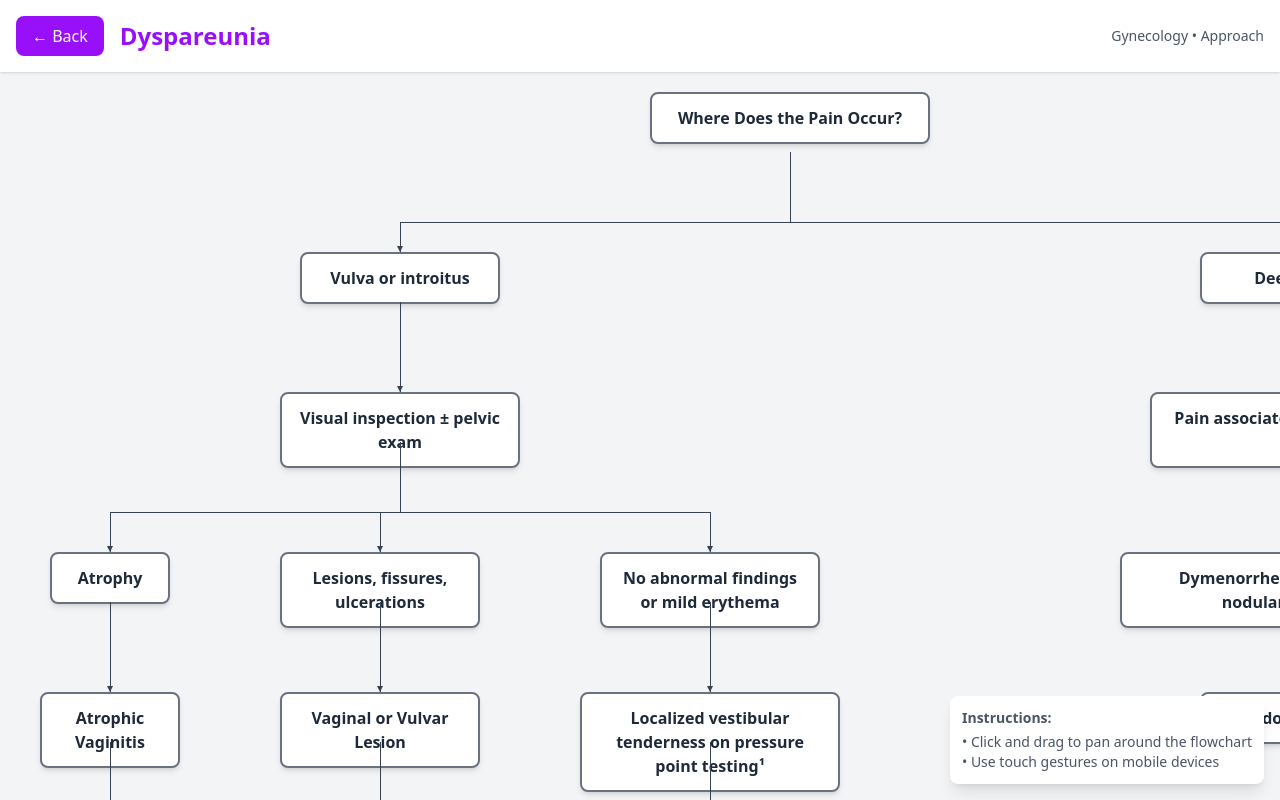
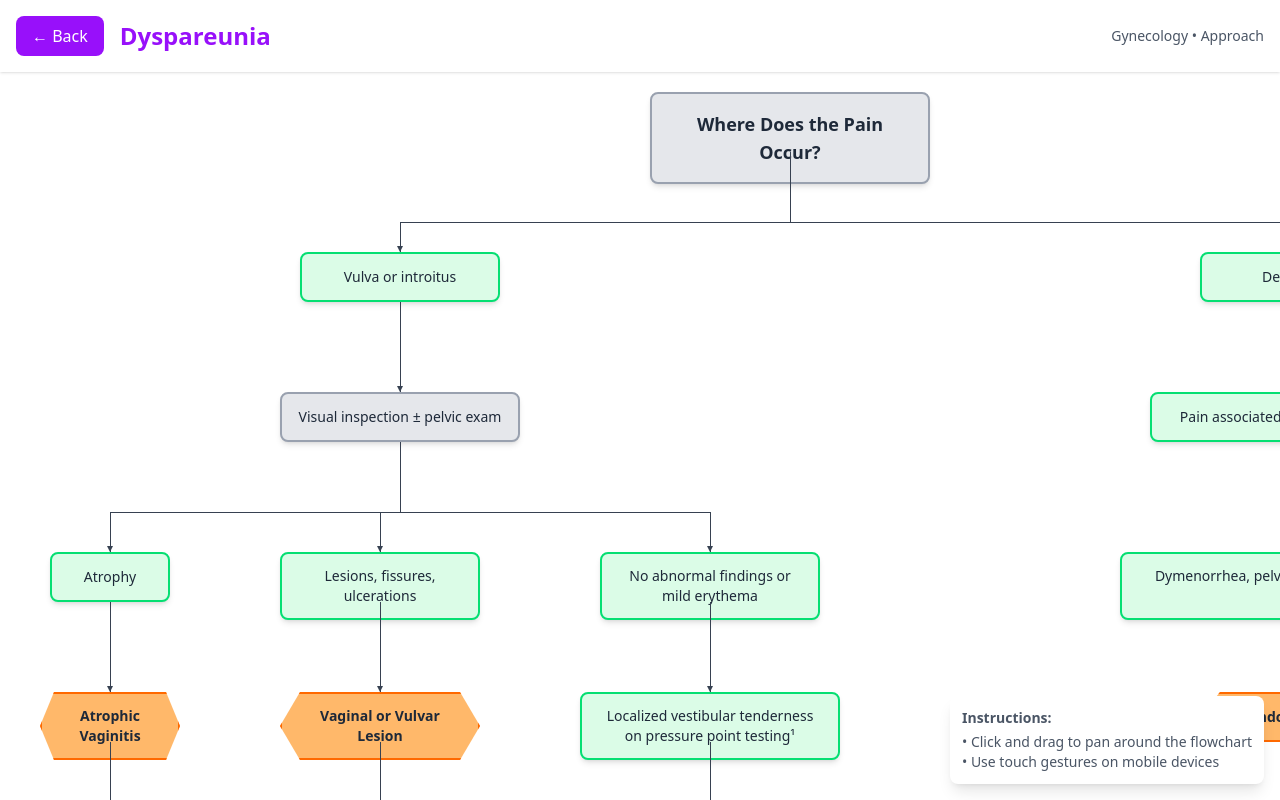
Before and after one commit to 7r3a2/Mbha, a Next.js app: page /approach/obs-gyne/gynecology/dyspareunia in a window 1280 px wide. Built offline with nearby package versions, Linux system fonts and the light colour scheme.

Commit message:
new chart

```diff
--- a/app/approach/obs-gyne/gynecology/dyspareunia/page.tsx
+++ b/app/approach/obs-gyne/gynecology/dyspareunia/page.tsx
@@ -1,43 +1,28 @@
 'use client';
 
-import React, { useRef, useEffect, useState } from "react";
+import React, { useRef, useState } from "react";
 import Head from "next/head";
 
-// Box component that matches the image exactly
-const FlowchartBox = ({
-  title,
-  children,
-  className = "",
-  style = {}
-}: {
-  title: string;
-  children?: React.ReactNode;
-  className?: string;
-  style?: React.CSSProperties;
-}) => (
+// Main title box component (Gray)
+const TitleBox = ({ title, style = {} }: { title: string; style?: React.CSSProperties }) => (
   <div
-    className={`
-      border-2 border-gray-500 bg-white px-4 py-3 text-center
-      rounded-lg shadow-md text-base font-medium text-gray-800
-      ${className}
-    `}
+    className="bg-gray-200 border-2 border-gray-400 px-6 py-4 text-center rounded-lg shadow-md text-lg font-bold text-gray-800"
     style={{
-      minHeight: '50px',
+      minHeight: '60px',
       display: 'flex',
-      flexDirection: 'column',
+      alignItems: 'center',
       justifyContent: 'center',
       ...style
     }}
   >
-    <div className="text-base font-semibold">{title}</div>
-    {children && <div className="mt-1">{children}</div>}
+    {title}
   </div>
 );
 
-// Red reference box component
-const ReferenceBox = ({ text, style = {} }: { text: string; style?: React.CSSProperties }) => (
+// Decision/Question box component (Gray)
+const DecisionBox = ({ title, style = {} }: { title: string; style?: React.CSSProperties }) => (
   <div
-    className="bg-red-300 border-2 border-gray-500 px-4 py-3 text-center rounded-lg text-base font-semibold text-black shadow-md"
+    className="bg-gray-200 border-2 border-gray-400 px-4 py-3 text-center rounded-lg shadow-md text-sm font-medium text-gray-800"
     style={{
       minHeight: '50px',
       display: 'flex',
@@ -46,11 +31,72 @@ const ReferenceBox = ({ text, style = {} }: { text: string; style?: React.CSSPro
       ...style
     }}
   >
-    {text}
+    {title}
   </div>
 );
 
-// Vertical line component - matching image style
+// Symptom/Finding box component (Light Green)
+const FindingBox = ({ title, style = {} }: { title: string; style?: React.CSSProperties }) => (
+  <div
+    className="bg-green-100 border-2 border-green-400 px-4 py-3 text-center rounded-lg shadow-md text-sm font-medium text-gray-800"
+    style={{
+      minHeight: '50px',
+      display: 'flex',
+      alignItems: 'center',
+      justifyContent: 'center',
+      ...style
+    }}
+  >
+    {title}
+  </div>
+);
+
+// Diagnosis box component (Orange, Hexagonal)
+const DiagnosisBox = ({ title, style = {} }: { title: string; style?: React.CSSProperties }) => (
+  <div
+    className="bg-orange-300 border-2 border-orange-500 px-4 py-3 text-center shadow-md text-sm font-bold text-gray-800"
+    style={{
+      minHeight: '50px',
+      display: 'flex',
+      alignItems: 'center',
+      justifyContent: 'center',
+      clipPath: 'polygon(10% 0%, 90% 0%, 100% 50%, 90% 100%, 10% 100%, 0% 50%)',
+      ...style
+    }}
+  >
+    {title}
+  </div>
+);
+
+// Treatment/Action box component (Light Blue)
+const TreatmentBox = ({ title, style = {} }: { title: string; style?: React.CSSProperties }) => (
+  <div
+    className="bg-blue-200 border-2 border-blue-400 px-4 py-3 text-center rounded-lg shadow-md text-sm font-medium text-gray-800"
+    style={{
+      minHeight: '50px',
+      display: 'flex',
+      alignItems: 'center',
+      justifyContent: 'center',
+      ...style
+    }}
+  >
+    {title}
+  </div>
+);
+
+// Footnotes box component (Gray)
+const FootnotesBox = ({ children, style = {} }: { children: React.ReactNode; style?: React.CSSProperties }) => (
+  <div
+    className="bg-gray-100 border-2 border-gray-400 px-4 py-3 rounded-lg shadow-md text-xs text-gray-700"
+    style={{
+      ...style
+    }}
+  >
+    {children}
+  </div>
+);
+
+// Vertical line component
 const VerticalLine = ({ x, startY, endY }: { x: number; startY: number; endY: number }) => (
   <div
     className="absolute pointer-events-none"
@@ -65,7 +111,7 @@ const VerticalLine = ({ x, startY, endY }: { x: number; startY: number; endY: nu
   />
 );
 
-// Horizontal line component - matching image style
+// Horizontal line component
 const HorizontalLine = ({ y, startX, endX }: { y: number; startX: number; endX: number }) => (
   <div
     className="absolute pointer-events-none"
@@ -80,7 +126,7 @@ const HorizontalLine = ({ y, startX, endX }: { y: number; startX: number; endX:
   />
 );
 
-// Arrow head component - cleaner style like the image
+// Arrow head component
 const ArrowHead = ({ x, y, direction = 'down' }: { x: number; y: number; direction?: 'down' | 'right' | 'left' | 'up' }) => {
   const getArrowStyle = () => {
     switch (direction) {
@@ -134,7 +180,21 @@ const ArrowHead = ({ x, y, direction = 'down' }: { x: number; y: number; directi
   );
 };
 
-export default function DyspareuniaFlowchart() {
+// Plus/Minus indicator component
+const PlusMinusIndicator = ({ type, x, y }: { type: 'plus' | 'minus'; x: number; y: number }) => (
+  <div
+    className="absolute pointer-events-none bg-white border border-gray-400 rounded-full w-6 h-6 flex items-center justify-center text-sm font-bold text-gray-700"
+    style={{
+      left: x - 12,
+      top: y - 12,
+      zIndex: 12,
+    }}
+  >
+    {type === 'plus' ? '+' : '−'}
+  </div>
+);
+
+export default function DyspareuniaPage() {
   const containerRef = useRef<HTMLDivElement>(null);
   const [isPanning, setIsPanning] = useState(false);
   const [startPos, setStartPos] = useState({ x: 0, y: 0 });
@@ -183,7 +243,7 @@ export default function DyspareuniaFlowchart() {
         <meta name="description" content="Medical flowchart for dyspareunia evaluation" />
       </Head>
 
-      <div className="h-screen bg-gray-100 overflow-hidden">
+      <div className="h-screen bg-white overflow-hidden">
         {/* Header with back button */}
         <div className="bg-white p-4 shadow-sm flex items-center justify-between">
           <div className="flex items-center space-x-4">
@@ -222,224 +282,216 @@ export default function DyspareuniaFlowchart() {
             }}
           >
             {/* Main Title - Centered at top */}
-            <FlowchartBox
+            <TitleBox
               title="Where Does the Pain Occur?"
               style={{ position: 'absolute', left: 650, top: 20, width: 280 }}
             />
 
             {/* LEFT BRANCH: Vulva or introitus */}
-            <FlowchartBox
+            <FindingBox
               title="Vulva or introitus"
               style={{ position: 'absolute', left: 300, top: 180, width: 200 }}
             />
 
             {/* Visual inspection ± pelvic exam */}
-            <FlowchartBox
+            <DecisionBox
               title="Visual inspection ± pelvic exam"
               style={{ position: 'absolute', left: 280, top: 320, width: 240 }}
             />
 
             {/* Three findings from Visual inspection */}
-            <FlowchartBox
+            <FindingBox
               title="Atrophy"
               style={{ position: 'absolute', left: 50, top: 480, width: 120 }}
             />
 
-            <FlowchartBox
+            <FindingBox
               title="Lesions, fissures, ulcerations"
               style={{ position: 'absolute', left: 280, top: 480, width: 200 }}
             />
 
-            <FlowchartBox
+            <FindingBox
               title="No abnormal findings or mild erythema"
               style={{ position: 'absolute', left: 600, top: 480, width: 220 }}
             />
 
             {/* Diagnoses for first two findings */}
-            <FlowchartBox
+            <DiagnosisBox
               title="Atrophic Vaginitis"
               style={{ position: 'absolute', left: 40, top: 620, width: 140 }}
             />
 
-            <FlowchartBox
+            <DiagnosisBox
               title="Vaginal or Vulvar Lesion"
               style={{ position: 'absolute', left: 280, top: 620, width: 200 }}
             />
 
             {/* Treatments for first two diagnoses */}
-            <FlowchartBox
+            <TreatmentBox
               title="Lubricants"
               style={{ position: 'absolute', left: 60, top: 760, width: 100 }}
             />
 
-            <FlowchartBox
+            <TreatmentBox
               title="See Vaginal/Vulvar Lesions"
               style={{ position: 'absolute', left: 280, top: 760, width: 200 }}
             />
 
             {/* Additional treatment for Atrophic Vaginitis */}
-            <FlowchartBox
+            <TreatmentBox
               title="Topical estrogen"
               style={{ position: 'absolute', left: 40, top: 900, width: 140 }}
             />
 
             {/* Third pathway - Localized vestibular tenderness */}
-            <FlowchartBox
+            <FindingBox
               title="Localized vestibular tenderness on pressure point testing¹"
               style={{ position: 'absolute', left: 580, top: 620, width: 260 }}
             />
 
             {/* Split from Localized vestibular tenderness */}
-            <FlowchartBox
+            <DiagnosisBox
               title="Localized Vulvodynia²"
               style={{ position: 'absolute', left: 500, top: 780, width: 180 }}
             />
 
-            <FlowchartBox
+            <FindingBox
               title="Abnormal vaginal discharge"
               style={{ position: 'absolute', left: 800, top: 780, width: 200 }}
             />
 
             {/* Treatments from Localized Vulvodynia */}
-            <FlowchartBox
+            <TreatmentBox
               title="Topical anesthetic"
               style={{ position: 'absolute', left: 520, top: 920, width: 140 }}
             />
 
             {/* Split from Abnormal vaginal discharge */}
-            <FlowchartBox
+            <DiagnosisBox
               title="Vaginitis or Cervicitis"
               style={{ position: 'absolute', left: 720, top: 920, width: 160 }}
             />
 
-            <FlowchartBox
+            <DiagnosisBox
               title="Vaginismus"
               style={{ position: 'absolute', left: 980, top: 920, width: 120 }}
             />
 
             {/* Treatments from discharge pathway */}
-            <FlowchartBox
+            <TreatmentBox
               title="See Vaginal Discharge Algorithm, p. 694"
               style={{ position: 'absolute', left: 700, top: 1060, width: 200 }}
             />
 
-            <FlowchartBox
+            <TreatmentBox
               title="Topical anesthetic, physical therapy, vaginal dilators, and cognitive behavioral therapy"
               style={{ position: 'absolute', left: 940, top: 1060, width: 200 }}
             />
 
             {/* RIGHT BRANCH: Deep pelvis */}
-            <FlowchartBox
+            <FindingBox
               title="Deep pelvis"
               style={{ position: 'absolute', left: 1200, top: 180, width: 200 }}
             />
 
             {/* Pain associated with menstrual cycle */}
-            <FlowchartBox
+            <FindingBox
               title="Pain associated with menstrual cycle"
               style={{ position: 'absolute', left: 1150, top: 320, width: 300 }}
             />
 
             {/* Dymenorrhea, pelvic ligament nodularity on exam */}
-            <FlowchartBox
+            <FindingBox
               title="Dymenorrhea, pelvic ligament nodularity on exam"
               style={{ position: 'absolute', left: 1120, top: 480, width: 360 }}
             />
 
             {/* Endometriosis diagnosis */}
-            <FlowchartBox
+            <DiagnosisBox
               title="Endometriosis"
               style={{ position: 'absolute', left: 1200, top: 620, width: 200 }}
             />
 
             {/* Bimanual exam */}
-            <FlowchartBox
+            <DecisionBox
               title="Bimanual exam"
               style={{ position: 'absolute', left: 1650, top: 480, width: 160 }}
             />
 
             {/* Four findings from Bimanual exam */}
-            <FlowchartBox
+            <FindingBox
               title="Fixation of pelvic organs"
               style={{ position: 'absolute', left: 1350, top: 700, width: 200 }}
             />
 
-            <FlowchartBox
+            <FindingBox
               title="Adnexal fullness or mass"
               style={{ position: 'absolute', left: 1600, top: 700, width: 200 }}
             />
 
-            <FlowchartBox
+            <FindingBox
               title="Abnormal pelvic floor muscle"
               style={{ position: 'absolute', left: 1850, top: 700, width: 200 }}
             />
 
-            <FlowchartBox
+            <FindingBox
               title="Pudendal nerve pain"
               style={{ position: 'absolute', left: 2100, top: 700, width: 180 }}
             />
 
             {/* Diagnoses for the four findings */}
-            <FlowchartBox
+            <DiagnosisBox
               title="Pelvic Adhesions"
               style={{ position: 'absolute', left: 1380, top: 860, width: 140 }}
             />
 
-            <FlowchartBox
+            <DiagnosisBox
               title="Ovarian Tumor²"
               style={{ position: 'absolute', left: 1620, top: 860, width: 160 }}
             />
 
-            <FlowchartBox
+            <DiagnosisBox
               title="Pelvic Floor Dysfunction³"
               style={{ position: 'absolute', left: 1850, top: 860, width: 200 }}
             />
 
-            <FlowchartBox
+            <DiagnosisBox
               title="Pudendal Neuralgia³"
               style={{ position: 'absolute', left: 2100, top: 860, width: 180 }}
             />
 
             {/* Treatments */}
-            <FlowchartBox
+            <TreatmentBox
               title="Surgical resection"
               style={{ position: 'absolute', left: 1380, top: 1020, width: 140 }}
             />
 
-            <FlowchartBox
+            <TreatmentBox
               title="Ovarian tumor workup and treatment"
               style={{ position: 'absolute', left: 1580, top: 1020, width: 240 }}
             />
 
-            <FlowchartBox
+            <TreatmentBox
               title="Pelvic exercises ± physical therapy"
               style={{ position: 'absolute', left: 1850, top: 1020, width: 200 }}
             />
 
-            <FlowchartBox
+            <TreatmentBox
               title="Medication and physical therapy"
               style={{ position: 'absolute', left: 2070, top: 1020, width: 240 }}
             />
 
             {/* Footnotes */}
-            <div
-              className="absolute bg-white border-2 border-gray-500 p-6 rounded-lg shadow-lg"
-              style={{
-                left: 200,
-                top: 1200,
-                width: 600,
-                height: 'auto',
-                minHeight: 120,
-                overflow: 'visible'
-              }}
+            <FootnotesBox
+              style={{ position: 'absolute', left: 200, top: 1200, width: 600, minHeight: 120 }}
             >
-              <div className="text-sm leading-relaxed text-gray-800">
-                <div className="font-bold text-lg mb-3">Footnotes</div>
+              <div className="text-sm leading-relaxed">
+                <div className="font-bold text-lg mb-3 text-gray-800">Footnotes</div>
                 <div className="mb-2"><strong>1.</strong> Pressure point testing is performed with a cotton swab.</div>
                 <div className="mb-2"><strong>2.</strong> Localized vulvodynia is also known as vulvar vestibulitis. Generalized vulvodynia often presents without specific physical exam findings.</div>
                 <div><strong>3.</strong> Pain can occur outside of sexual contact, such as with prolonged sitting.</div>
               </div>
-            </div>
+            </FootnotesBox>
 
             {/* CONNECTING LINES AND ARROWS */}
 
@@ -504,10 +556,12 @@ export default function DyspareuniaFlowchart() {
             {/* To Localized Vulvodynia (LEFT PATH - positive) */}
             <VerticalLine x={590} startY={740} endY={780} />
             <ArrowHead x={590} y={780} direction="down" />
+            <PlusMinusIndicator type="plus" x={570} y={760} />
 
             {/* To Abnormal vaginal discharge (RIGHT PATH - negative) */}
             <VerticalLine x={900} startY={740} endY={780} />
             <ArrowHead x={900} y={780} direction="down" />
+            <PlusMinusIndicator type="minus" x={920} y={760} />
 
             {/* From Localized Vulvodynia to Topical anesthetic */}
             <VerticalLine x={590} startY={830} endY={920} />
@@ -520,10 +574,12 @@ export default function DyspareuniaFlowchart() {
             {/* To Vaginitis or Cervicitis (LEFT PATH - positive) */}
             <VerticalLine x={800} startY={880} endY={920} />
             <ArrowHead x={800} y={920} direction="down" />
+            <PlusMinusIndicator type="plus" x={780} y={900} />
 
             {/* To Vaginismus (RIGHT PATH - negative) */}
             <VerticalLine x={1040} startY={880} endY={920} />
             <ArrowHead x={1040} y={920} direction="down" />
+            <PlusMinusIndicator type="minus" x={1060} y={900} />
 
             {/* From Vaginitis or Cervicitis to See Vaginal Discharge */}
             <VerticalLine x={800} startY={970} endY={1060} />
@@ -545,10 +601,12 @@ export default function DyspareuniaFlowchart() {
             {/* To Dymenorrhea, pelvic ligament nodularity on exam (LEFT PATH - positive) */}
             <VerticalLine x={1300} startY={440} endY={480} />
             <ArrowHead x={1300} y={480} direction="down" />
+            <PlusMinusIndicator type="plus" x={1320} y={460} />
 
             {/* To Bimanual exam (RIGHT PATH - negative) */}
             <VerticalLine x={1730} startY={440} endY={480} />
             <ArrowHead x={1730} y={480} direction="down" />
+            <PlusMinusIndicator type="minus" x={1750} y={460} />
 
             {/* From Dymenorrhea to Endometriosis */}
             <VerticalLine x={1300} startY={530} endY={620} />
```
